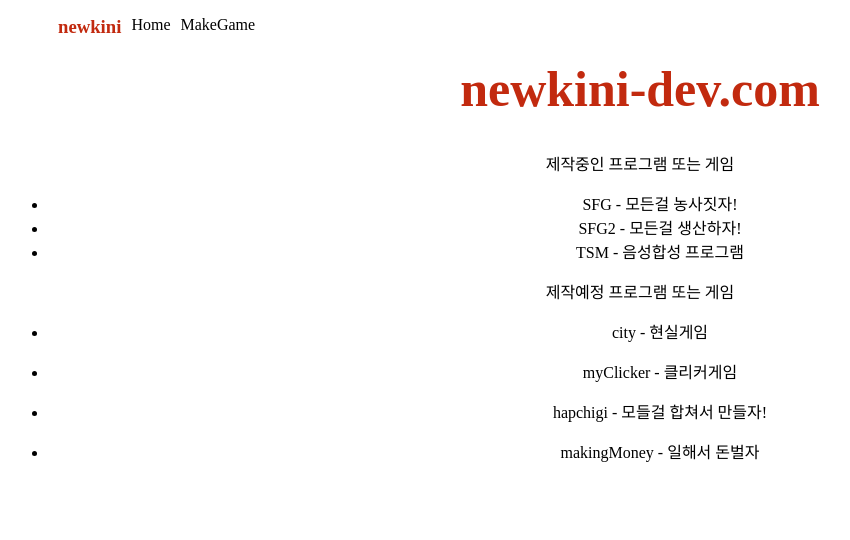
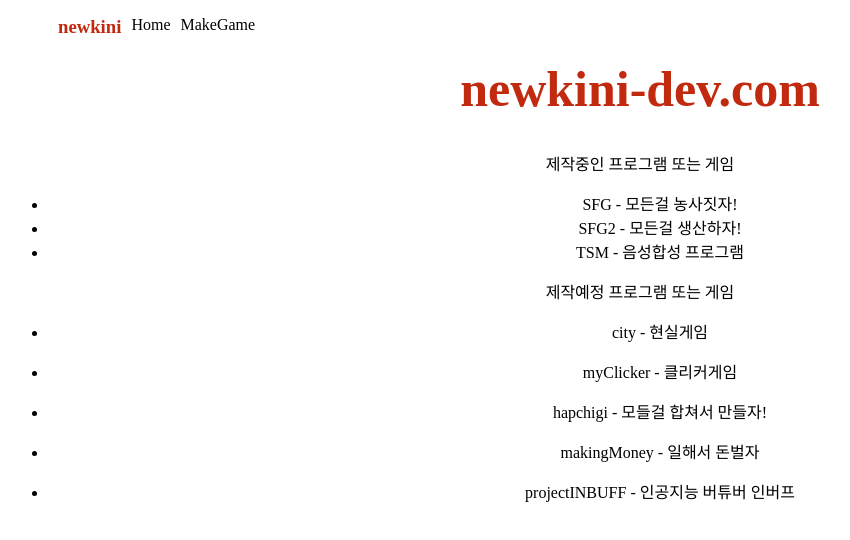
Before and after one commit to newkincode/site, a SvelteKit app: page /makegame in a window 1280 px wide. Shown: the top 540 px of the page, without its empty margins (0-850 px from the left). Built offline with nearby package versions, Linux system fonts and the light colour scheme; a web font is replaced by a local one.

Commit message:
no message

```diff
--- a/src/routes/makegame/+page.svelte
+++ b/src/routes/makegame/+page.svelte
@@ -19,4 +19,5 @@
     <li><p>myClicker - 클리커게임</p></li>
     <li><p>hapchigi  - 모들걸 합쳐서 만들자!</p></li>
     <li><p>makingMoney - 일해서 돈벌자</p></li>
+    <li><p>projectINBUFF - 인공지능 버튜버 인버프</p></li>
 </ul>
```
